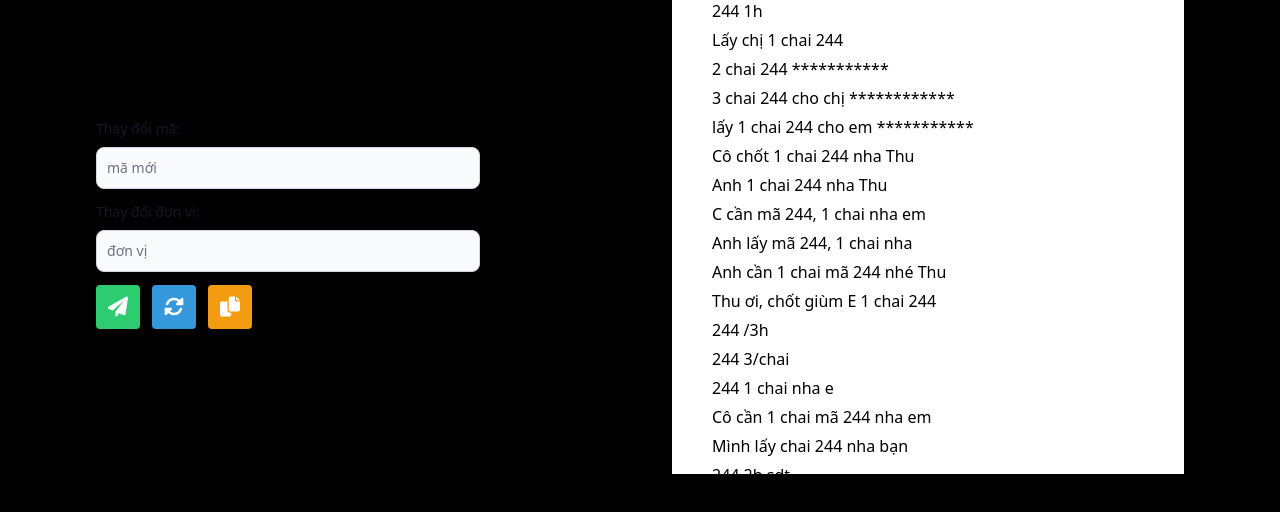
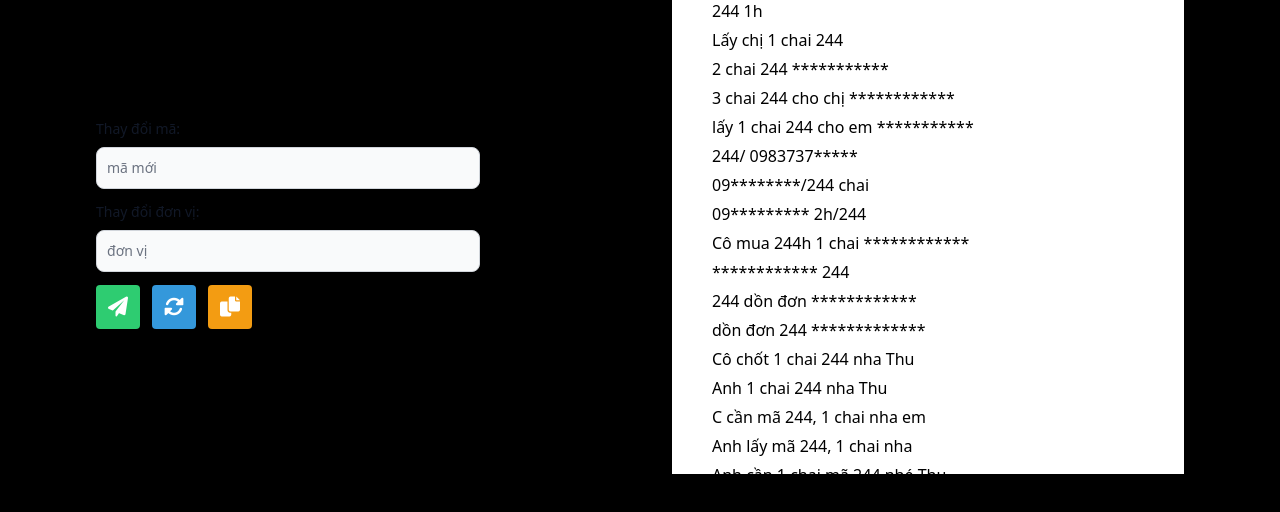
Before and after one commit to Nhathuyy/seeding-cmt, a plain HTML site: page index.html in a window 1280 px wide. Shown: the part 106-618 px from the top of the page. Drawn offline with nearby package versions, Linux system fonts and the light colour scheme.

Commit message:
Update index.html
update cmt script

```diff
--- a/index.html
+++ b/index.html
@@ -181,6 +181,13 @@ li {
             "2 chai 244 ***********",
             "3 chai 244 cho chị ************",
             " lấy 1 chai 244 cho em ***********",
+            " 244/ 0983737*****",
+            "09********/244 chai",
+            "09********* 2h/244",
+            "Cô mua 244h 1 chai ************",
+            " ************ 244",
+            " 244 dồn đơn ************",
+            " dồn đơn 244 *************",
             "Cô chốt 1 chai 244 nha Thu",
             "Anh 1 chai 244 nha Thu",
             "C cần mã 244, 1 chai nha em",
```
